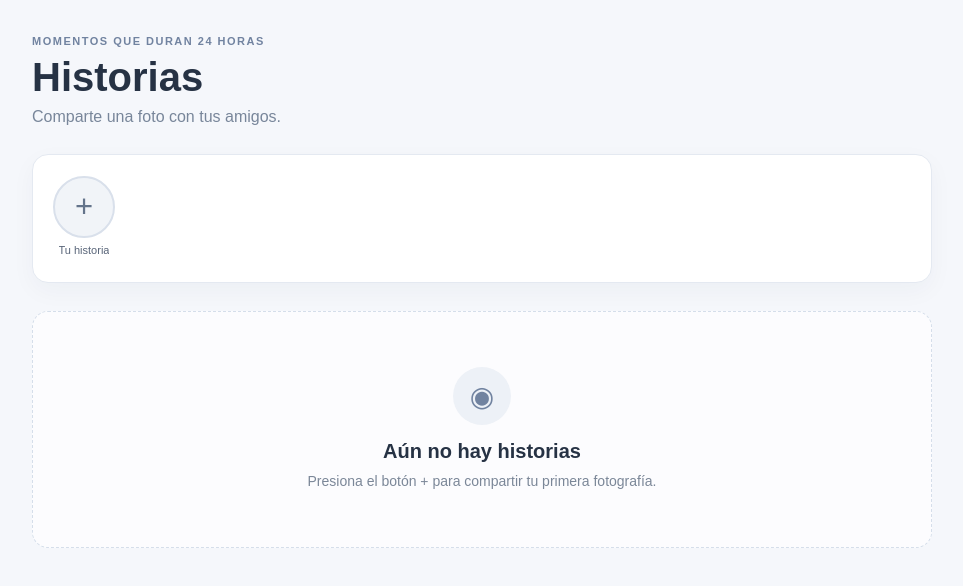
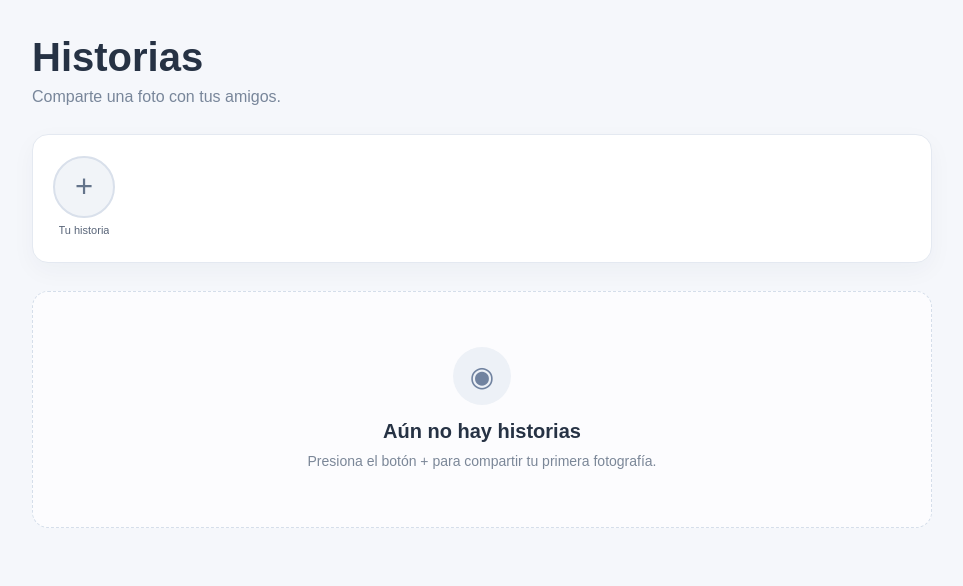
Before and after one commit to laauritax-2/proyecto24, a plain HTML site: page index.html in a window 1280 px wide. Shown: the whole page, without its empty margins (158-1121 px from the left). Drawn offline with Linux system fonts and the light colour scheme.

Commit message:
Remove 'MOMENTOS QUE DURAN 24 HORAS' paragraph

```diff
--- a/index.html
+++ b/index.html
@@ -9,7 +9,6 @@
 <body>
   <main class="contenedor">
     <header>
-      <p class="etiqueta">MOMENTOS QUE DURAN 24 HORAS</p>
       <h1>Historias</h1>
       <p class="subtitulo">Comparte una foto con tus amigos.</p>
     </header>
```
